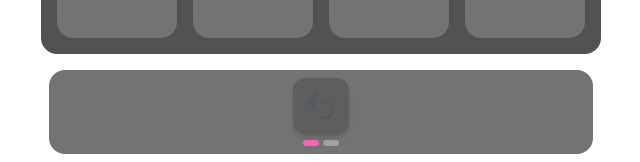
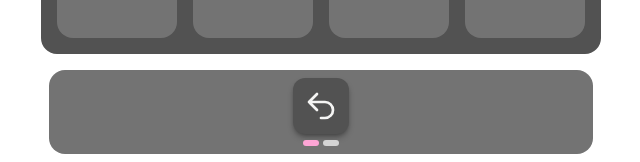
Before and after one commit to rmejia4209/2048, a React (Vite) app in the folder 2048/: page / in a window 1280 px wide. Shown: the part 635-797 px from the top of the page, without its empty margins (319-959 px from the left). Built offline with nearby package versions, Linux system fonts and the light colour scheme.

Commit message:
Created generic components to support faster feature development

```diff
--- a/2048/src/App.tsx
+++ b/2048/src/App.tsx
@@ -1,9 +1,9 @@
 import { useState, useRef } from "react";
 
+import GameHeader from "./components/GameHeader";
 import Tiles from './components/Tiles'
-import Undo from "./components/UndoButton";
+import PowerUpContainer from "./components/PowerUps";
 
-import GameHeader from "./components/GameHeader";
 import type { Game } from "./game/game";
 import { initGame } from "./game/game";
 
@@ -37,7 +37,7 @@ function App(): React.JSX.Element {
         changeGameState={changeGameState}
         updatePrevStates={updatePrevStates}
       />
-      <Undo onClick={undoMove}/>
+      <PowerUpContainer onClick={undoMove} />
     </div>
   )
 }
--- /dev/null
+++ b/2048/src/components/PowerUps.tsx
@@ -0,0 +1,17 @@
+import UndoButton from "./UndoButton";
+
+
+function PowerUpContainer(
+  { onClick }: { onClick: () => void; }
+): React.JSX.Element {
+  return (
+    <div className={`
+      flex flex-row justify-center gap-4 items-center mt-4 bg-neutral-500
+      w-72 mx-auto xs:w-96 xl:w-136 rounded-2xl py-2
+    `}>
+      <UndoButton onClick={onClick}/>
+    </div>
+  );
+}
+
+export default PowerUpContainer;
--- a/2048/src/components/Tiles.tsx
+++ b/2048/src/components/Tiles.tsx
@@ -43,9 +43,6 @@ function Tiles(
     return () => clearTimeout(timeOutId);
   }, [gameState])
 
-  /*
-
-  */
 
   return (
     <div className="w-full overflow-x-auto">
--- a/2048/src/components/UndoButton.tsx
+++ b/2048/src/components/UndoButton.tsx
@@ -1,63 +1,17 @@
+
+import PowerUP from "./base/PowerUp";
+import UndoIcon from "./icons/UndoIcon";
 
 
 
-function UndoIcon(): React.JSX.Element {
+function UndoButton(
+  { onClick }: { onClick: () => void; }
+): React.JSX.Element {
+
   return (
-
-    <svg
-      xmlns="http://www.w3.org/2000/svg"
-      fill="none"
-      viewBox="0 0 24 24"
-      strokeWidth={1.5}
-      stroke="currentColor"
-      className="size-6 stroke-2 xs:size-8"
-    >
-      <path
-        strokeLinecap="round"
-        strokeLinejoin="round"
-        d="M9 15 3 9m0 0 6-6M3 9h12a6 6 0 0 1 0 12h-3"
-      />
-    </svg>
+    <PowerUP Icon={UndoIcon} onClick={onClick}/>
   )
 }
 
 
-
-function Undo({onClick}: {onClick: () => void; }): React.JSX.Element {
-
-  const isDisabled = true
-
-  return (
-    <div className={`
-      flex flex-row justify-center gap-4 items-center mt-4 bg-neutral-500
-      w-72 mx-auto xs:w-96 xl:w-136 rounded-2xl py-2
-    `}>
-      <div className="flex flex-col items-center w-max mx-auto gap-1.5">
-        <button
-        aria-label="Undo"
-        disabled={isDisabled}
-        className={`
-          flex items-center justify-center
-          size-8 xs:size-12 xl:size-14
-          rounded-xl shadow-md shadow-black/30
-          transition-all duration-150 ease-in-out
-           hover:bg-neutral-700 focus:bg-neutral-700
-          ${isDisabled
-            ? "bg-neutral-700 opacity-40 cursor-not-allowed"
-            : "bg-neutral-600 hover:cursor-pointer active:scale-95"
-          }
-        `}
-        onClick={onClick}
-        >
-        <UndoIcon/>
-        </button>
-        <div className="flex flex-row gap-1">
-          <div className="w-4 h-1.5 rounded-4xl bg-pink-400"></div>
-          <div className="w-4 h-1.5 rounded-4xl bg-neutral-400"></div>
-        </div>
-      </div>
-    </div>
-  )
-}
-
-export default Undo;
+export default UndoButton;
--- /dev/null
+++ b/2048/src/components/base/PowerUp.tsx
@@ -0,0 +1,49 @@
+
+
+function Uses({ numOfUses }: { numOfUses: number;}): React.JSX.Element {
+  return (
+    <div className="flex flex-row gap-1">
+      {Array.from({length: 2}, (_, idx) => {
+        return (
+          <div className={`
+            w-4 h-1.5 rounded-4xl
+            ${numOfUses > idx ? "bg-pink-300": "bg-neutral-300"}
+          `}></div>
+        )
+      })}
+    </div>
+  )
+}
+
+function PowerUP(
+  { Icon, onClick }: { Icon: React.FC; onClick: () => void; }
+): React.JSX.Element {
+
+  const isDisabled = false;
+
+  return (
+    <div className="flex flex-col items-center w-max mx-auto gap-1.5">
+      <button
+        aria-label="Undo"
+        disabled={isDisabled}
+        className={`
+          flex items-center justify-center size-8 xs:size-12 xl:size-14
+          rounded-xl shadow-md shadow-black/30 transition-all duration-150
+          ease-in-out hover:bg-neutral-700 focus:bg-neutral-700
+          ${isDisabled
+            ? "bg-neutral-700 opacity-40 cursor-not-allowed"
+            : "bg-neutral-600 hover:cursor-pointer active:scale-95"
+          }
+        `}
+        onClick={onClick}
+      >
+      <Icon/>
+      </button>
+      <Uses numOfUses={1}/>
+    </div>
+
+
+  );
+}
+
+export default PowerUP;
--- /dev/null
+++ b/2048/src/components/icons/IconWrapper.tsx
@@ -0,0 +1,18 @@
+
+
+
+function IconWrapper(
+  { Path, fill }: { Path: React.FC; fill: string }
+): React.JSX.Element {
+  return (
+    <svg
+      xmlns="http://www.w3.org/2000/svg"
+      viewBox="0 0 24 24"
+      className={`size-6 stroke-2 xs:size-8 stroke-stone-100 ${fill}`}
+    >
+      <Path/>
+    </svg>
+  )
+}
+
+export default IconWrapper;
--- a/2048/src/components/icons/UndoIcon.tsx
+++ b/2048/src/components/icons/UndoIcon.tsx
@@ -1,24 +1,17 @@
 
+import IconWrapper from "./IconWrapper";
 
-
-function UndoIcon(): React.JSX.Element {
+function UndoPath(): React.JSX.Element {
   return (
-
-    <svg
-      xmlns="http://www.w3.org/2000/svg"
-      fill="none"
-      viewBox="0 0 24 24"
-      strokeWidth={1.5}
-      stroke="currentColor"
-      className="size-6"
-    >
-      <path
-        strokeLinecap="round"
-        strokeLinejoin="round"
-        d="M9 15 3 9m0 0 6-6M3 9h12a6 6 0 0 1 0 12h-3"
-      />
-    </svg>
+    <path
+      strokeLinecap="round"
+      strokeLinejoin="round"
+      d="M9 15 3 9m0 0 6-6M3 9h12a6 6 0 0 1 0 12h-3"
+    />
   )
 }
 
-export default UndoIcon;
+
+export default function UndoIcon(): React.JSX.Element {
+  return <IconWrapper Path={UndoPath} fill="fill-none"/>;
+};
```
